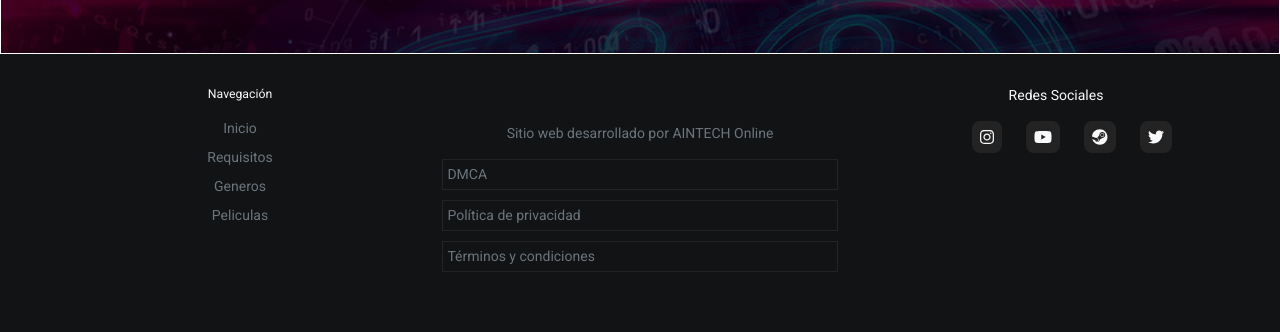
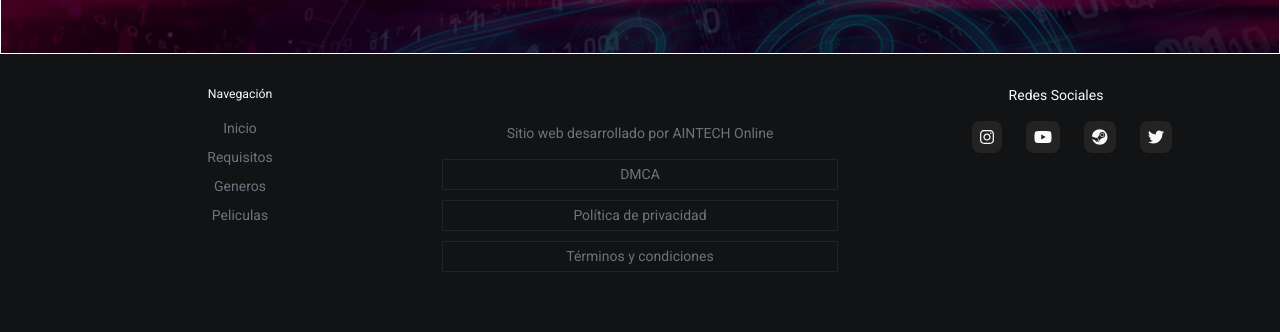
Before and after one commit to silvercrow26/aintech-games-frontend, a React (Vite) app: page /user/profile/1 in a window 1280 px wide. Shown: the part 212-544 px from the top of the page. Built offline with nearby package versions, Linux system fonts and the light colour scheme; no server answers.

Commit message:
footer fix

```diff
--- a/src/games/components/Footer.jsx
+++ b/src/games/components/Footer.jsx
@@ -14,7 +14,7 @@ export const Footer = () => {
   return (
     <footer className="bg-dark p-3 text-center text-light bgFooter">
       <div className=" row mb-5">
-      <div className="d-flex justify-content-between flex-wrap">
+      <div className="d-flex justify-content-center flex-wrap">
         <div className="col-md-4 col-sm-12">
           <ul className="small">
             <p className="text-light small text-center">Navegación</p>
@@ -32,27 +32,27 @@ export const Footer = () => {
             <Link to="/" className="text-decoration-none text-secondary">
             <li className="mb-2">Generos</li>
             </Link>
-            <li className="text-secondary mb-2">Peliculas</li>
+            <li className="text-secondary">Peliculas</li>
           </ul>
         </div>
         <div className="col-md-4 col-sm-12">
           <p className="small mt-5 text-center text-secondary">
             Sitio web desarrollado por AINTECH Online
           </p>
-          <div className="gap-2 flex-wrap">
+          <div className="gap-2 flex-wrap ">
             <div >
             <Link to="/dmca" className="text-decoration-none text-secondary">
-              <p className="buttonDMCA p-1 text-secondary small">DMCA</p>
+              <p className="buttonDMCA p-1 text-secondary small text-center">DMCA</p>
               </Link>
             </div>
             <div  >
               <Link to="/politica-de-privacidad" className="text-decoration-none text-secondary">
-              <p className="buttonDMCA p-1 text-secondary small">Política de privacidad</p>
+              <p className="buttonDMCA p-1 text-secondary small text-center">Política de privacidad</p>
               </Link>
             </div>
             <div >
               <Link to="/terminos-y-condiciones" className="text-decoration-none text-secondary">
-              <p className="buttonDMCA p-1 text-secondary small">Términos y condiciones</p>
+              <p className="buttonDMCA p-1 text-secondary small text-center">Términos y condiciones</p>
               </Link>
             </div>
           </div>
```
